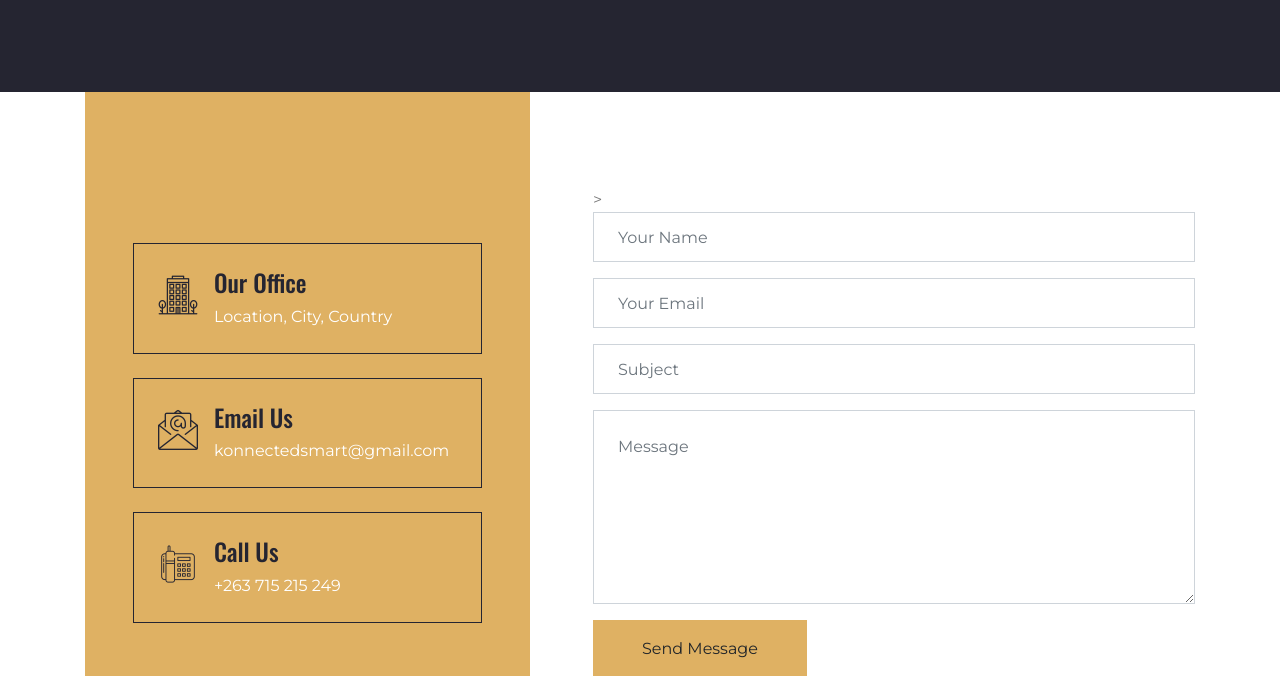
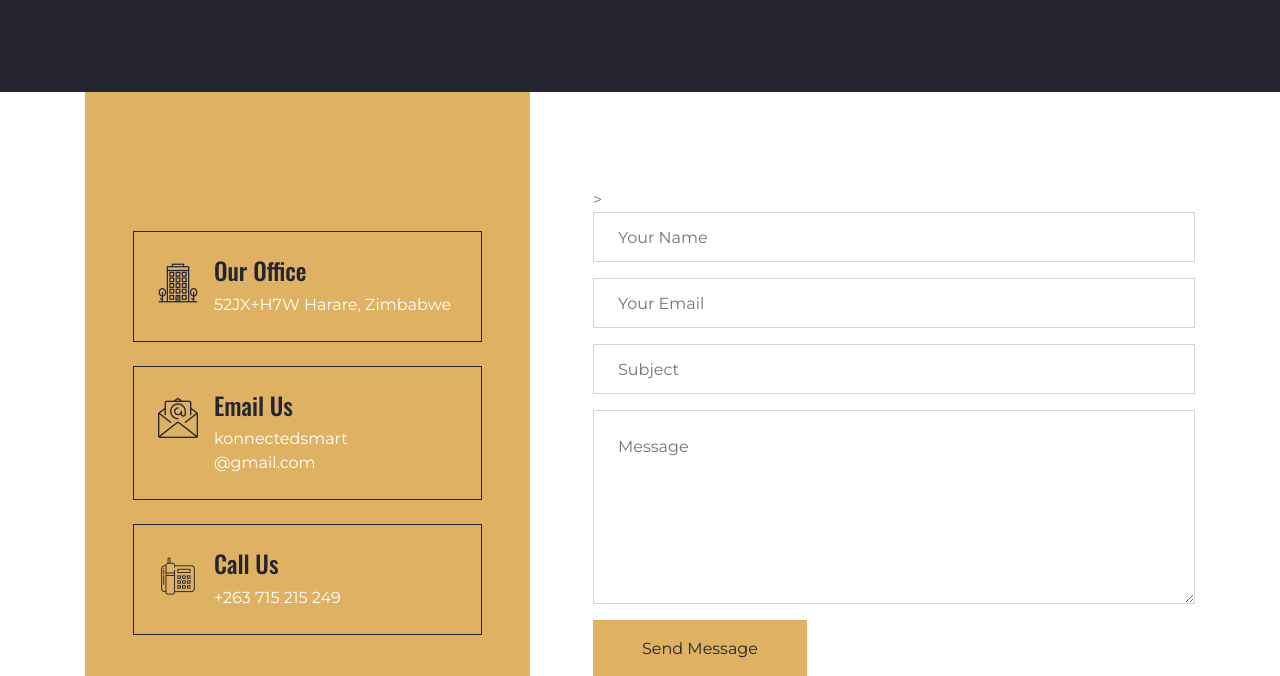
Before and after one commit to T-eay/Royal-Vault, a plain HTML site: page contact.html in a window 1280 px wide. Shown: the part 424-1100 px from the top of the page. Drawn offline with nearby package versions, Linux system fonts and the light colour scheme.

Commit message:
Update contact.html

```diff
--- a/contact.html
+++ b/contact.html
@@ -160,14 +160,15 @@
                             <h1 class="flaticon-office font-weight-normal text-secondary m-0 mr-3"></h1>
                             <div class="d-flex flex-column">
                                 <h4>Our Office</h4>
-                                <p class="m-0 text-white">Location, City, Country</p>
+                                <p class="m-0 text-white">52JX+H7W Harare, Zimbabwe</p>
                             </div>
                         </div>
                         <div class="d-inline-flex border border-secondary p-4 mb-4">
                             <h1 class="flaticon-email font-weight-normal text-secondary m-0 mr-3"></h1>
                             <div class="d-flex flex-column">
                                 <h4>Email Us</h4>
-                                <p class="m-0 text-white">konnectedsmart@gmail.com</p>
+                                <p class="m-0 text-white">konnectedsmart <br>
+                                    @gmail.com</p>
                             </div>
                         </div>
                         <div class="d-inline-flex border border-secondary p-4">
```
